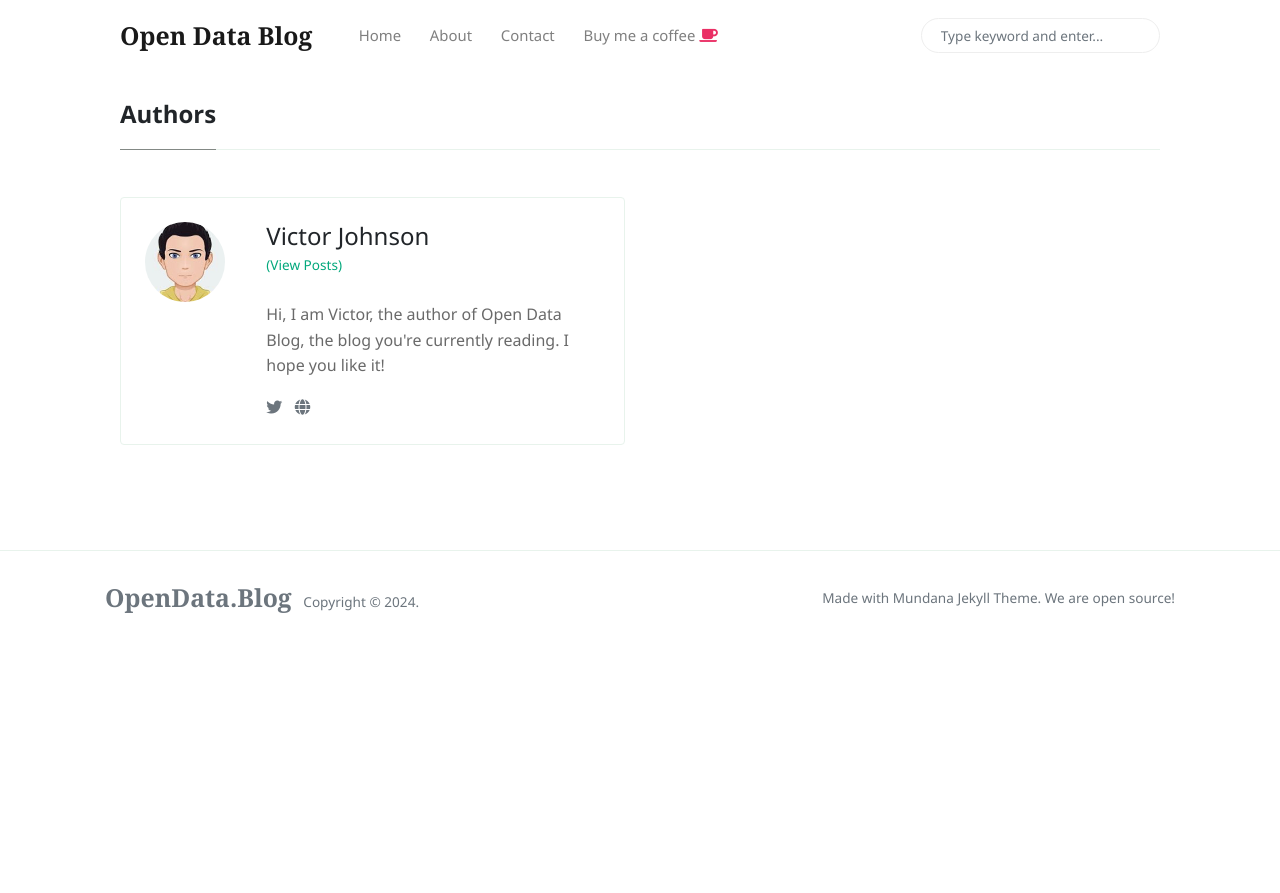
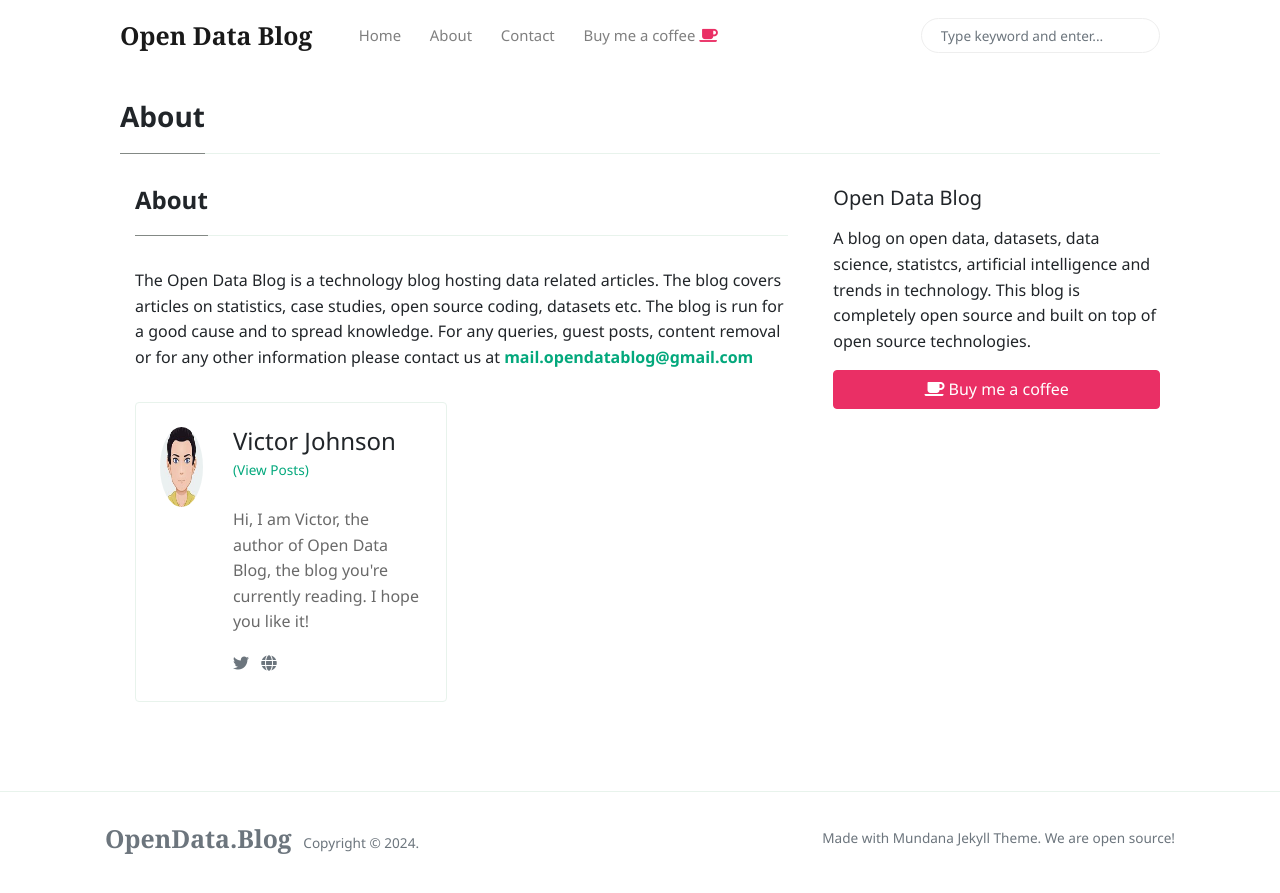
Before and after one commit to victorjohnsonk/victorjohnsonblog.github.io, a Jekyll site: the page built from _pages/about.html, in a window 1280 px wide. Shown: the top 893 px of the page. Built offline with Jekyll 4.4.1, drawn with Linux system fonts in a browser that asks for light colours; nearby versions of some CDN libraries.

Commit message:
Update about.html

```diff
--- a/_pages/about.html
+++ b/_pages/about.html
@@ -1,11 +1,17 @@
 ---
-title: "Authors"
-layout: default
+title: "About"
+layout: page-sidebar
 permalink: "/about"
 ---
 
 <div class="container">
 <h4 class="font-weight-bold spanborder"><span>{{page.title}}</span></h4>
+    <div class="w-100">
+	<p>The Open Data Blog is a technology blog hosting data related articles.
+		The blog covers articles on statistics, case studies, open source coding, datasets etc.
+		The blog is run for a good cause and to spread knowledge.
+		For any queries, guest posts, content removal or for any other information please contact us at <b><a href="mailto:mail.opendatablog@gmail.com">mail.opendatablog@gmail.com</a></b></p>
+</div>
     <div class="row gap-y listrecent listrecent listauthor">
     {% for author in site.authors %}
         <div class="col-lg-6 mb-4">
```
